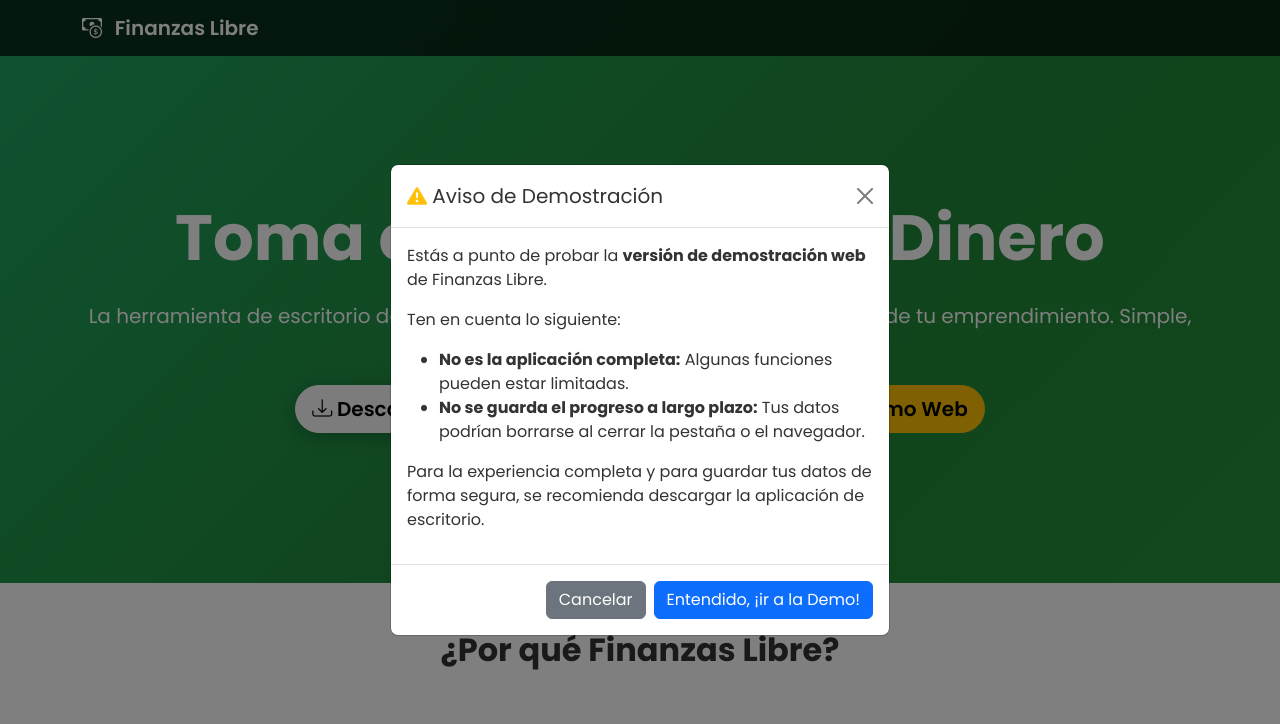
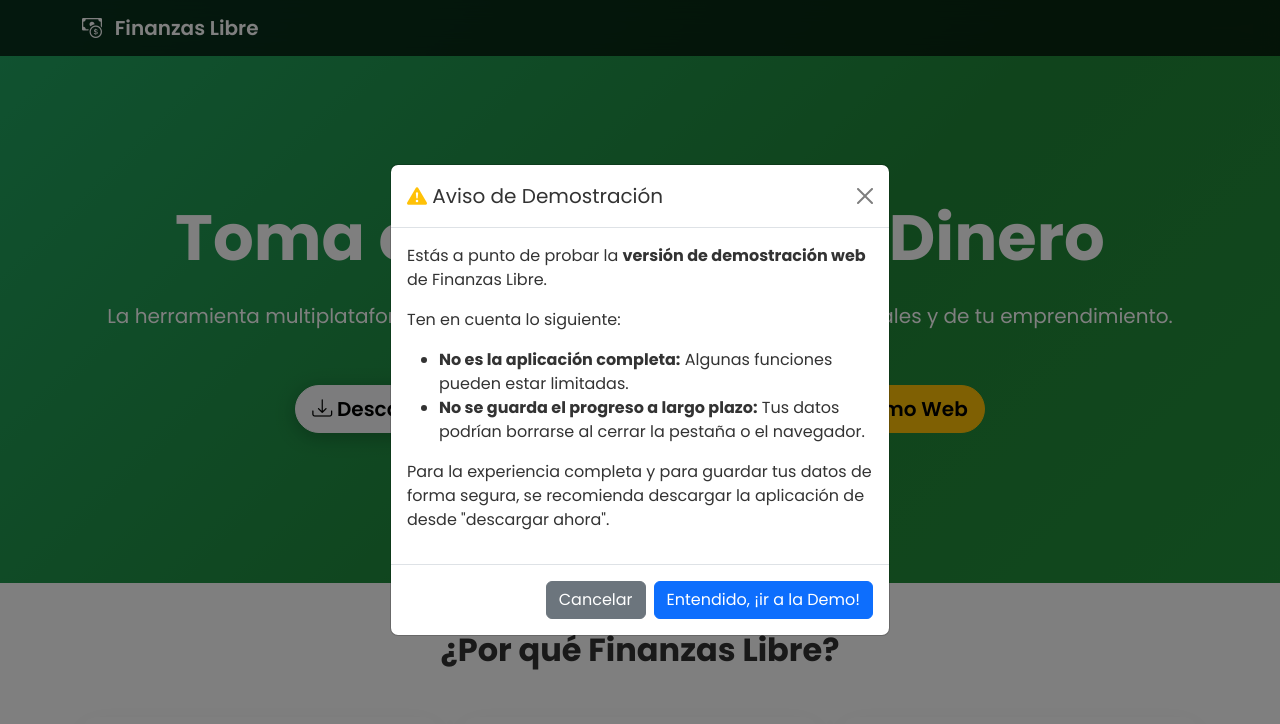
Before and after one commit to Mentitos/finanzaslibre-pagina, a plain HTML site: page index.html in a window 1280 px wide. Both pictures are taken after a click on the button "Probar Demo Web". Shown: the top 724 px of the page. Drawn offline with nearby package versions, Linux system fonts and the light colour scheme.

Commit message:
cambios boludos

```diff
--- a/index.html
+++ b/index.html
@@ -27,7 +27,7 @@
         <div class="hero-content">
             <div class="container text-center">
                 <h1 class="display-3 fw-bold">Toma el Control de tu Dinero</h1>
-                <p class="lead my-4">La herramienta de escritorio definitiva para gestionar tus finanzas personales y de tu emprendimiento. Simple, poderosa y gratuita.</p>
+                <p class="lead my-4">La herramienta multiplataforma definitiva para gestionar tus finanzas personales y de tu emprendimiento. Simple, poderosa y gratuita.</p>
                 <div class="d-grid gap-2 d-md-flex justify-content-md-center">
                     <a href="https://drive.google.com/uc?export=download&id=1eF551fchpo59gifCw9gsoxyytX3eZSFG" class="btn btn-light btn-lg download-btn">
                         <i class="bi bi-download"></i> Descargar Ahora
@@ -155,7 +155,7 @@
                         <li><strong>No es la aplicación completa:</strong> Algunas funciones pueden estar limitadas.</li>
                         <li><strong>No se guarda el progreso a largo plazo:</strong> Tus datos podrían borrarse al cerrar la pestaña o el navegador.</li>
                     </ul>
-                    <p>Para la experiencia completa y para guardar tus datos de forma segura, se recomienda descargar la aplicación de escritorio.</p>
+                    <p>Para la experiencia completa y para guardar tus datos de forma segura, se recomienda descargar la aplicación de desde "descargar ahora".</p>
                 </div>
                 <div class="modal-footer">
                     <button type="button" class="btn btn-secondary" data-bs-dismiss="modal">Cancelar</button>
```
